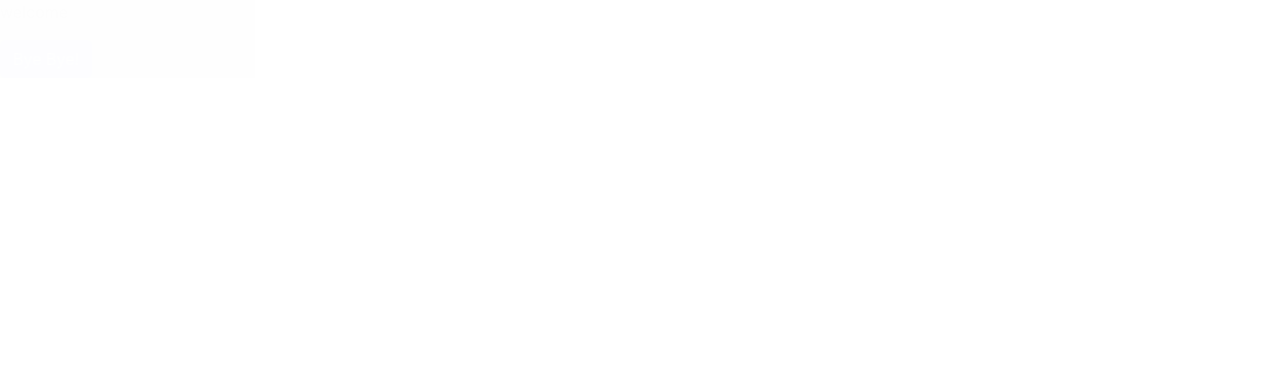
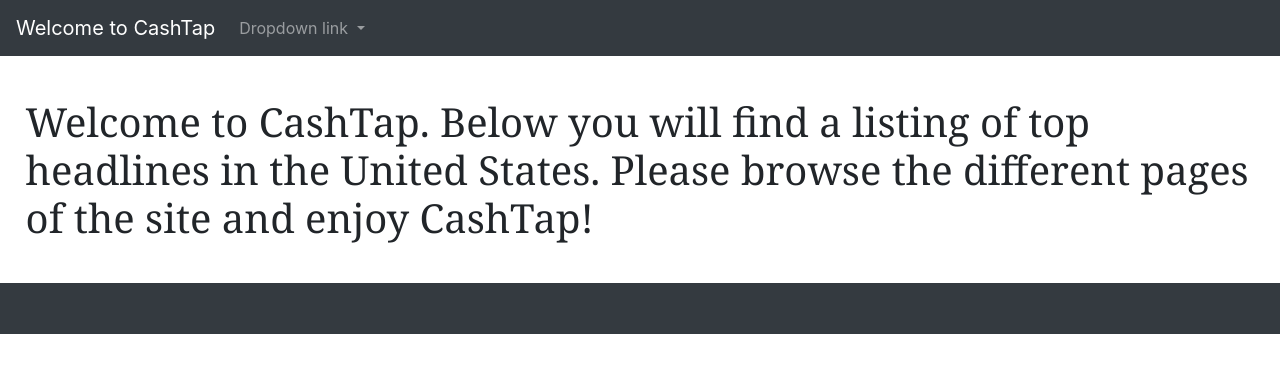
Before and after one commit to siricoa94/BOA, a website: page main.html in a window 1280 px wide. Drawn offline with nearby package versions, Linux system fonts and the light colour scheme; no server answers.

Commit message:
added more style css to main and index.html files, also moved button on main to nav bar that was added.

```diff
--- a/main.html
+++ b/main.html
@@ -12,9 +12,32 @@
     <title>Document</title>
 </head>
 <body>
+    <nav class="navbar navbar-expand-lg navbar-dark bg-dark">
+        <a class="navbar-brand" href="#">Welcome to CashTap</a>
+        <button class="navbar-toggler" type="button" data-toggle="collapse" data-target="#navbarNavDropdown" aria-controls="navbarNavDropdown" aria-expanded="false" aria-label="Toggle navigation">
+            <span class="navbar-toggler-icon"></span>
+        </button>
+        <div class="collapse navbar-collapse" id="navbarNavDropdown">
+            <ul class="navbar-nav">
+            <li class="nav-item dropdown">
+                <a class="nav-link dropdown-toggle" href="#" id="navbarDropdownMenuLink" role="button" data-toggle="dropdown" aria-haspopup="true" aria-expanded="false">
+                Dropdown link
+                </a>
+                <div class="dropdown-menu" aria-labelledby="navbarDropdownMenuLink">
+                <a class="dropdown-item" href="/main">Home</a>
+                <a class="dropdown-item" href="#">Another action</a>
+                <a class="dropdown-item" href="#">Something else here</a>
+                <button type="submit" class="btn btn-primary" id="logOut">Sign Out</button>
+                </div>
+            </li>
+            </ul>
+        </div>
+    </nav>
     <div id="mainContainer">
-            <p>welcome</p>
-    <button type="submit" class="btn btn-primary" id="logOut">Bye Bye!</button>
+        <div id="welcomeParagraph">
+            <p><h1>Welcome to CashTap. Below you will find a listing of top headlines in the United States. Please browse the different pages of the site and enjoy CashTap!</h1>
+            </p>
+        </div>
     <div id="newsDiv">
 
     </div>
--- a/public/style.css
+++ b/public/style.css
@@ -2,11 +2,11 @@
     position: absolute;
     width: 100%;
     height: 100%;
-    background-color: blue !important;
+    background-color: #343a40;
 }
 #mainContainer{
-    background-color: lightgrey;
-    opacity: .5%;
+    background-color: #343a40;
+    padding-bottom: 2%;
 }
 #signInForm{
     position: absolute;
@@ -19,7 +19,16 @@
 }
 .atricleContainer{
     padding: 2%;
-    margin: 2%;
+    margin-top: 2%;
+    margin-left: 2%;
+    margin-right: 2%;
     background-color: white;
     border-radius: 1rem;
 }
+#welcomeParagraph{
+    padding: 2%;
+    margin-bottom: 2%;
+    background-color: white;
+    border-bottom-color: black 2px;
+    font-family: Georgia, 'Times New Roman', Times, serif;
+}
```
Also changed, not shown: index.html (+2 -2 lines).
